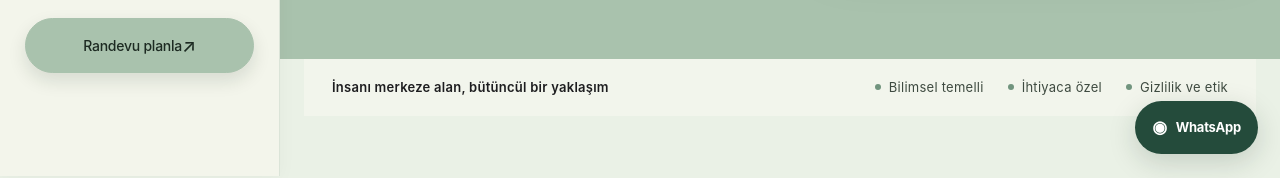
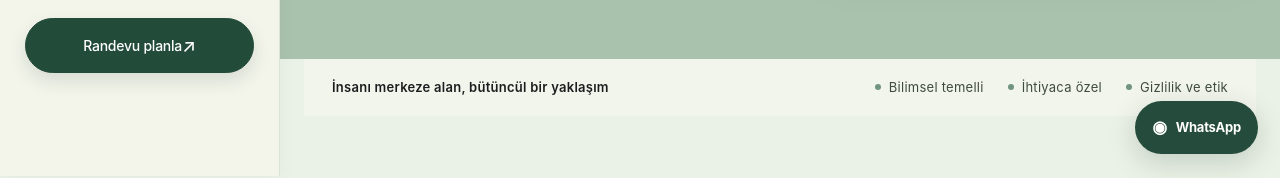
Before and after one commit to j8jgk89b6b-cmd/swisspsikoloji, a plain HTML site: page index.html in a window 1280 px wide. Shown: the part 624-802 px from the top of the page. Drawn offline with Linux system fonts and the light colour scheme.

Commit message:
Randevu butonu koyu yeşil

```diff
--- a/index.html
+++ b/index.html
@@ -54,8 +54,8 @@ nav{position:fixed;inset:0 auto 0 0;width:280px;height:100vh;padding:28px 25px;d
 .navlinks{display:flex;flex-direction:column;gap:4px;font-size:14px;color:#343d36}
 .navlinks a{padding:12px 13px;border-radius:12px;transition:background .2s,color .2s}
 .navlinks a:hover{background:#e4ece2;color:var(--deep)}
-.navcta{display:flex;justify-content:center;align-items:center;background:#a9c2ad;color:#1d2a22;border-color:#a9c2ad;padding:14px 17px;margin-top:8px;font-size:14px;font-weight:600}
-.navcta:hover{background:#98b49d;color:#1d2a22;transform:translateY(-2px)}
+.navcta{display:flex;justify-content:center;align-items:center;background:var(--deep);color:#fff;border-color:var(--deep);padding:14px 17px;margin-top:8px;font-size:14px}
+.navcta:hover{background:#19392c;color:#fff;transform:translateY(-2px)}
 .menu{display:none}
 main{margin-left:280px}
 .hero{padding:50px 0 36px;background:#a9c2ad}
```
